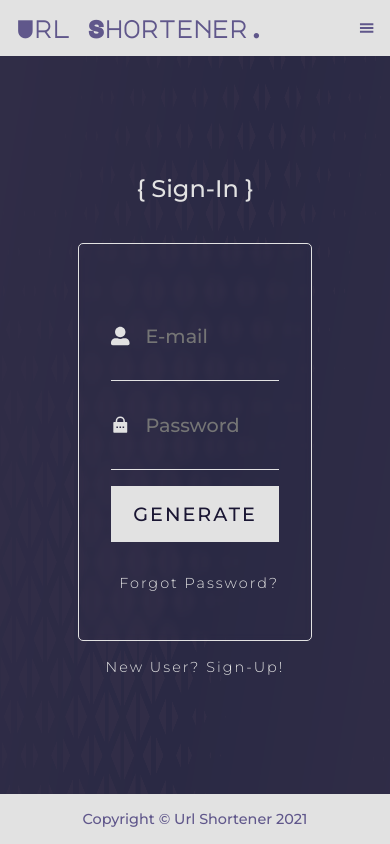
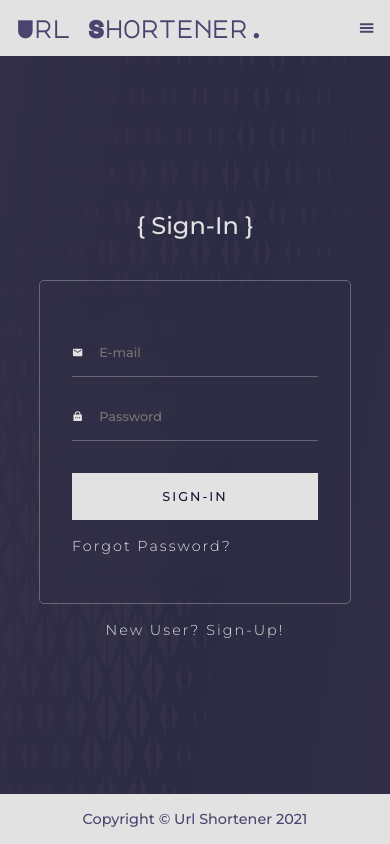
Before and after one commit to Deepak-Kumar-D/Urlshortener-Frontend, a React (Create React App) app: page /login in a window 390 px wide. Built offline with nearby package versions, Linux system fonts and the light colour scheme; no server answers.

Commit message:
Added responsive

```diff
--- a/package.json
+++ b/package.json
@@ -3,15 +3,18 @@
   "version": "0.1.0",
   "private": true,
   "dependencies": {
+    "@hookform/resolvers": "^2.7.0",
     "@testing-library/jest-dom": "^5.14.1",
     "@testing-library/react": "^11.2.7",
     "@testing-library/user-event": "^12.8.3",
     "react": "^17.0.2",
     "react-dom": "^17.0.2",
+    "react-hook-form": "^7.12.2",
     "react-icons": "^4.2.0",
     "react-router-dom": "^5.2.0",
     "react-scripts": "4.0.3",
-    "web-vitals": "^1.1.2"
+    "web-vitals": "^1.1.2",
+    "yup": "^0.32.9"
   },
   "scripts": {
     "start": "react-scripts start",
--- a/public/index.html
+++ b/public/index.html
@@ -9,7 +9,6 @@
       name="description"
       content="Web site created using create-react-app"
     />
-    <link rel="apple-touch-icon" href="%PUBLIC_URL%/logo192.png" />
 
     <link rel="preconnect" href="https://fonts.googleapis.com" />
     <link rel="preconnect" href="https://fonts.gstatic.com" crossorigin />
@@ -30,7 +29,7 @@
       work correctly both with client-side routing and a non-root public URL.
       Learn how to configure a non-root public URL by running `npm run build`.
     -->
-    <title>React App</title>
+    <title>URL Shortener</title>
   </head>
   <body>
     <noscript>You need to enable JavaScript to run this app.</noscript>
--- a/src/App.css
+++ b/src/App.css
@@ -3,6 +3,7 @@
   padding: 0;
   box-sizing: border-box;
   font-family: "Montserrat", sans-serif;
+  transition: 0.25s all ease-in-out;
 }
 
 body {
@@ -20,10 +21,11 @@ body {
 /* Background Image */
 .bgImg {
   position: absolute;
-  opacity: 0.1;
+  opacity: 0.2;
   z-index: -1;
   width: 100%;
   height: 100%;
+  filter: brightness(0.6);
 }
 
 /* Navbar on Top */
@@ -43,14 +45,13 @@ body {
   flex: 100%;
   font-size: 1.5rem;
   font-family: "Major Mono Display", monospace;
-  color: #60578b;
+  color: #4a446e;
 }
 
 /* Toggle menu button */
 .ham {
-  color: #60578b;
+  color: #4a446e;
   display: none;
-  transition: 0.25s all ease-in-out;
 }
 
 .navbar ul {
@@ -59,7 +60,6 @@ body {
   display: flex;
   justify-content: flex-end;
   align-items: center;
-  transition: 0.25s all ease-in-out;
 }
 
 .navbar a {
@@ -67,7 +67,7 @@ body {
   padding: 0 1rem;
   font-size: 0.9rem;
   font-weight: 600;
-  transition: 0.25s all ease-in-out;
+  color: #4a446e;
 }
 
 .navbar a:hover {
@@ -76,14 +76,24 @@ body {
   text-decoration: underline;
 }
 
-/* Short URL Generate form */
-.generateForm {
+/* Middle alignment */
+.aligned {
   display: flex;
   justify-content: center;
   align-items: center;
+  margin-top: auto;
+}
+
+/* Home Page */
+.home h1 {
+  color: #e2e2e2;
+  font-size: 3rem;
+}
+
+/* Short URL Generate form */
+.generateForm {
   flex-direction: column;
   padding: 3rem 0;
-  margin-top: auto;
 }
 
 .generateForm p {
@@ -94,21 +104,17 @@ body {
 }
 
 .generateForm form {
-  display: flex;
-  align-items: center;
-  justify-content: center;
-  border: 1px solid #e2e2e2;
+  border: 1px solid #e2e2e252;
   width: 60%;
   padding: 3rem 2rem;
   border-radius: 5px;
-  backdrop-filter: blur(3px);
+  backdrop-filter: blur(10px);
 }
 
 .generateForm input {
   font-size: 1.2rem;
   border: none;
   color: #e2e2e2;
-  transition: 0.25s all ease-in-out;
 }
 
 .generateForm input[type="text"],
@@ -116,7 +122,8 @@ input[type="password"] {
   width: 100%;
   outline: none;
   background: none;
-  color: #7a70ac;
+  color: #e2e2e2;
+  font-weight: 400;
   padding: 1rem 1rem 1rem 0;
 }
 
@@ -127,12 +134,12 @@ input[type="password"] {
   letter-spacing: 2px;
   text-transform: uppercase;
   cursor: pointer;
-  transition: 0.25s all ease-in-out;
 }
 
 .generateForm input[type="submit"]:hover {
   color: #e2e2e2;
-  background-color: #7a70ac;
+  background-color: #1a1633;
+  border: 1px solid #e2e2e252;
 }
 
 .flex {
@@ -144,12 +151,61 @@ input[type="password"] {
 
 .form-icon {
   color: #e2e2e2;
-  font-size: 1.5rem;
+  font-size: 1.3rem;
   margin-right: 1rem;
 }
 
+/* Login Form */
+.login form {
+  flex-direction: column;
+  max-width: 500px;
+}
+
+.login .back {
+  padding: 0;
+  margin-bottom: 1rem;
+  font-size: 0.9rem;
+  font-weight: 300;
+  width: 100%;
+  text-align: left;
+  cursor: pointer;
+}
+
+.login input[type="submit"] {
+  width: 30%;
+  font-size: 1rem;
+  margin-top: 1rem;
+}
+
+.login .message {
+  font-size: 0.9rem;
+  color: crimson;
+  text-align: left;
+  padding: 0.5rem;
+}
+
+.lLink {
+  margin-top: 1rem;
+}
+
+.lLink a {
+  color: #e2e2e2;
+  letter-spacing: 2px;
+  text-decoration: none;
+  font-size: 0.9rem;
+  font-weight: 300;
+}
+
+.uline:hover {
+  text-decoration: underline;
+}
+
+.r-border {
+  border-right: 1px solid #7a70ac;
+}
+
 .b-border {
-  border-bottom: 1px solid #e2e2e2;
+  border-bottom: 1px solid #e2e2e250;
   width: 100%;
 }
 
@@ -186,10 +242,6 @@ input[type="password"] {
   text-align: center;
 }
 
-.r-border {
-  border-right: 1px solid #7a70ac;
-}
-
 .s-width {
   width: 300px;
 }
@@ -197,36 +249,6 @@ input[type="password"] {
 .h-row {
   background-color: #ada7cc69;
   color: #e2e2e2;
-}
-
-/* Login Form */
-.login form {
-  flex-direction: column;
-  max-width: 500px;
-}
-
-.login input {
-  margin: 1rem 0;
-}
-
-.login input[type="submit"] {
-  width: 100%;
-}
-
-.newUser {
-  margin-top: 1rem;
-}
-
-.newUser a {
-  color: #e2e2e2;
-  letter-spacing: 2px;
-  text-decoration: none;
-  font-size: 0.9rem;
-  font-weight: 300;
-}
-
-.newUser a:hover {
-  text-decoration: underline;
 }
 
 /* Footer */
@@ -239,13 +261,63 @@ input[type="password"] {
   display: flex;
   justify-content: center;
   align-items: center;
-  color: #60578b;
+  color: #4a446e;
   font-size: 0.9rem;
 }
 
 @media screen and (max-width: 720px) {
   .generateForm p {
     font-size: 150%;
+  }
+
+  .login input,
+  .login input[type="submit"],
+  .form-icon,
+  .login .back {
+    font-size: 80%;
+  }
+
+  .header {
+    padding: 1rem;
+    z-index: 99;
+  }
+
+  .navbar {
+    padding: 0;
+  }
+
+  .navbar ul {
+    position: absolute;
+    flex-direction: column;
+    width: 100%;
+    background-color: #e2e2e2;
+    z-index: 1;
+  }
+
+  .navbar .close {
+    top: -15rem;
+    opacity: 0;
+  }
+
+  .navbar .open {
+    top: 3.5rem;
+    opacity: 1;
+  }
+
+  .navbar li {
+    padding: 1.5rem 0;
+    width: 100%;
+    text-align: center;
+    border-bottom: 1px solid #60578b;
+  }
+
+  .ham {
+    display: block;
+  }
+
+  .urlList {
+    margin: 1rem;
+    font-size: 80%;
   }
 }
 
@@ -254,32 +326,8 @@ input[type="password"] {
     flex-direction: column;
   }
 
-  .header {
-    padding: 1rem;
-  }
-
-  .navbar {
-    display: block;
-    padding: 0;
-  }
-
-  .navbar ul {
-    display: none;
-    position: absolute;
-    top: 3.5rem;
-    flex-direction: column;
-    width: 100%;
-    background-color: #e2e2e2;
-  }
-
-  .navbar li {
-    padding: 1.5rem 0;
-    width: 100%;
-    text-align: center;
-  }
-
-  .ham {
-    display: block;
+  .login form {
+    width: 80%;
   }
 
   .generateForm input[type="submit"] {
--- a/src/App.js
+++ b/src/App.js
@@ -49,6 +49,12 @@ function App() {
       <Navbar />
 
       <Switch>
+        <Route exact path="/">
+          <div className="home aligned">
+            <h1>Welcome to URL Shortener</h1>
+          </div>
+        </Route>
+
         <Route path="/login">
           <Login />
         </Route>
--- a/src/components/Login.js
+++ b/src/components/Login.js
@@ -1,35 +1,66 @@
 import React from "react";
 import { Link } from "react-router-dom";
-import { FaUserAlt } from "react-icons/fa";
+import { MdEmail } from "react-icons/md";
 import { RiLockPasswordFill } from "react-icons/ri";
+import { yupResolver } from "@hookform/resolvers/yup";
+import * as yup from "yup";
+import { useForm } from "react-hook-form";
+
+const schema = yup.object().shape({
+  email: yup.string().email().required(),
+  password: yup.string().required(),
+});
 
 export default function Login() {
+  const {
+    register,
+    handleSubmit,
+    formState: { errors },
+  } = useForm({ resolver: yupResolver(schema) });
+
+  const onSubmit = () => {};
   return (
-    <div className="generateForm login">
+    <div className="generateForm aligned login">
       <p>{"{ Sign-In }"}</p>
-      <form>
+      <form method="GET" onSubmit={handleSubmit(onSubmit)}>
         <div className="flex b-border">
-          <FaUserAlt className="form-icon" />
-          <input type="text" placeholder="E-mail" name="email" />
+          <MdEmail className="form-icon" />
+          <input
+            type="text"
+            placeholder="E-mail"
+            name="email"
+            {...register("email")}
+          />
         </div>
+        <p className="message">{errors.email && "⚠ Email is required!"}</p>
 
         <div className="flex b-border">
           <RiLockPasswordFill className="form-icon" />
-          <input type="password" placeholder="Password" name="password" />
+          <input
+            type="password"
+            placeholder="Password"
+            name="password"
+            {...register("password")}
+          />
         </div>
+        <p className="message">
+          {errors.password && "⚠ Password is required!"}
+        </p>
 
-        <input type="submit" value="Generate" />
+        <input type="submit" value="Sign-In" />
 
-        <div className="newUser" style={{ width: "100%" }}>
-          <Link to="forgotpassword" style={{ float: "right" }}>
+        <div className="lLink" style={{ width: "100%" }}>
+          <Link className="uline" to="forgotpassword">
             Forgot Password?
           </Link>
         </div>
       </form>
 
       {/* Register Link */}
-      <div className="newUser">
-        <Link to="/register">New User? Sign-Up!</Link>
+      <div className="lLink">
+        <Link className="uline" to="/register">
+          New User? Sign-Up!
+        </Link>
       </div>
     </div>
   );
--- a/src/components/Navbar.js
+++ b/src/components/Navbar.js
@@ -3,24 +3,25 @@ import { useState } from "react";
 import { GiHamburgerMenu } from "react-icons/gi";
 
 export default function Navbar() {
-  const [show, setShow] = useState("");
-  const Toggle = () => {
-    if (show === "") setShow("block");
-    else setShow("");
-  };
+  const [show, setShow] = useState(false);
+
+  // const Toggle = () => {
+  //   if (show === "") setShow("block");
+  //   else setShow("");
+  // };
   return (
     <div className="navbar">
       <div className="header">
         <h2>Url Shortener.</h2>
 
-        <GiHamburgerMenu className="ham" onClick={() => Toggle()} />
+        <GiHamburgerMenu className="ham" onClick={() => setShow(!show)} />
       </div>
 
-      <ul style={{ display: show }}>
-        <li className="r-border">
+      <ul className={show ? "open" : "close"} onClick={() => setShow(!show)}>
+        <li className={show ? "" : "r-border"}>
           <Link to="/urlshortener">Url Shortener</Link>
         </li>
-        <li className="r-border">
+        <li className={show ? "" : "r-border"}>
           <Link to="/urls">Url(s)</Link>
         </li>
         <li>
--- a/src/components/Register.js
+++ b/src/components/Register.js
@@ -1,51 +1,102 @@
 import React from "react";
 import { useHistory } from "react-router-dom";
+import { FaUserAlt } from "react-icons/fa";
+import { RiLockPasswordFill } from "react-icons/ri";
+import { MdEmail } from "react-icons/md";
+import { yupResolver } from "@hookform/resolvers/yup";
+import * as yup from "yup";
+import { useForm } from "react-hook-form";
+
+const schema = yup.object().shape({
+  fname: yup.string().required(),
+  lname: yup.string().required(),
+  email: yup.string().email().required(),
+  password: yup.string().min(3, "⚠ Minimum 10 characters!").required(),
+  cpassword: yup
+    .string()
+    .oneOf([yup.ref("password"), null])
+    .required(),
+});
 
 export default function Register() {
   const history = useHistory();
+  const {
+    register,
+    handleSubmit,
+    reset,
+    formState: { errors },
+  } = useForm({ resolver: yupResolver(schema) });
+
+  const onSubmit = () => {
+    reset();
+  };
 
   return (
-    <div className="generateForm login">
+    <div className="generateForm aligned login">
       <p>{"{ Sign-Up }"}</p>
-      <form>
-        <p
-          style={{
-            padding: "0",
-            fontSize: "1rem",
-            width: "100%",
-            textAlign: "left",
-            cursor: "pointer",
-          }}
-          onClick={() => history.goBack()}
-        >
+      <form method="POST" onSubmit={handleSubmit(onSubmit)}>
+        <p className="uline back" onClick={() => history.goBack()}>
           ⇐ click to go back
         </p>
 
-        <div className="b-border">
-          <input type="text" placeholder="First Name" name="fname" />
+        <div className="flex b-border">
+          <FaUserAlt className="form-icon" />
+          <input
+            type="text"
+            placeholder="First Name"
+            name="fname"
+            {...register("fname")}
+          />
         </div>
+        <p className="message">{errors.fname && "⚠ First name is empty!"}</p>
 
-        <div className="b-border">
-          <input type="text" placeholder="Last Name" name="lname" />
+        <div className="flex b-border">
+          <FaUserAlt className="form-icon" />
+          <input
+            type="text"
+            placeholder="Last Name"
+            name="lname"
+            {...register("lname")}
+          />
         </div>
+        <p className="message">{errors.lname && "⚠ Last name is empty!"}</p>
 
-        <div className="b-border">
-          <input type="text" placeholder="E-mail" name="email" />
+        <div className="flex b-border">
+          <MdEmail className="form-icon" />
+          <input
+            type="text"
+            placeholder="E-mail"
+            name="email"
+            {...register("email")}
+          />
         </div>
+        <p className="message">{errors.email && "⚠ Email is required!"}</p>
 
-        <div className="b-border">
-          <input type="password" placeholder="Password" name="password" />
+        <div className="flex b-border">
+          <RiLockPasswordFill className="form-icon" />
+          <input
+            type="password"
+            placeholder="Password"
+            name="password"
+            {...register("password")}
+          />
         </div>
+        <p className="message">{errors.password?.message}</p>
 
-        <div className="b-border">
+        <div className="flex b-border">
+          <RiLockPasswordFill className="form-icon" />
           <input
             type="password"
             placeholder="Confirm Password"
-            name="confirmpassword"
+            name="cpassword"
+            {...register("cpassword")}
           />
         </div>
+        <p className="message">
+          {errors.cpassword && "⚠ Oops! Passwords should match!"}
+        </p>
 
-        <input type="submit" value="SignUp" />
+        <input type="submit" value="Sign-Up" />
       </form>
     </div>
   );
--- a/src/index.css
+++ /dev/null
@@ -1,13 +0,0 @@
-body {
-  margin: 0;
-  font-family: -apple-system, BlinkMacSystemFont, 'Segoe UI', 'Roboto', 'Oxygen',
-    'Ubuntu', 'Cantarell', 'Fira Sans', 'Droid Sans', 'Helvetica Neue',
-    sans-serif;
-  -webkit-font-smoothing: antialiased;
-  -moz-osx-font-smoothing: grayscale;
-}
-
-code {
-  font-family: source-code-pro, Menlo, Monaco, Consolas, 'Courier New',
-    monospace;
-}
--- a/src/index.js
+++ b/src/index.js
@@ -1,6 +1,5 @@
 import React from "react";
 import ReactDOM from "react-dom";
-import "./index.css";
 import App from "./App";
 import { BrowserRouter as Router } from "react-router-dom";
 
```
Also changed, not shown: src/components/UrlShortener.js (+6 -2 lines), public/manifest.json, 2 other files (tests, documents, lock files or other folders).
